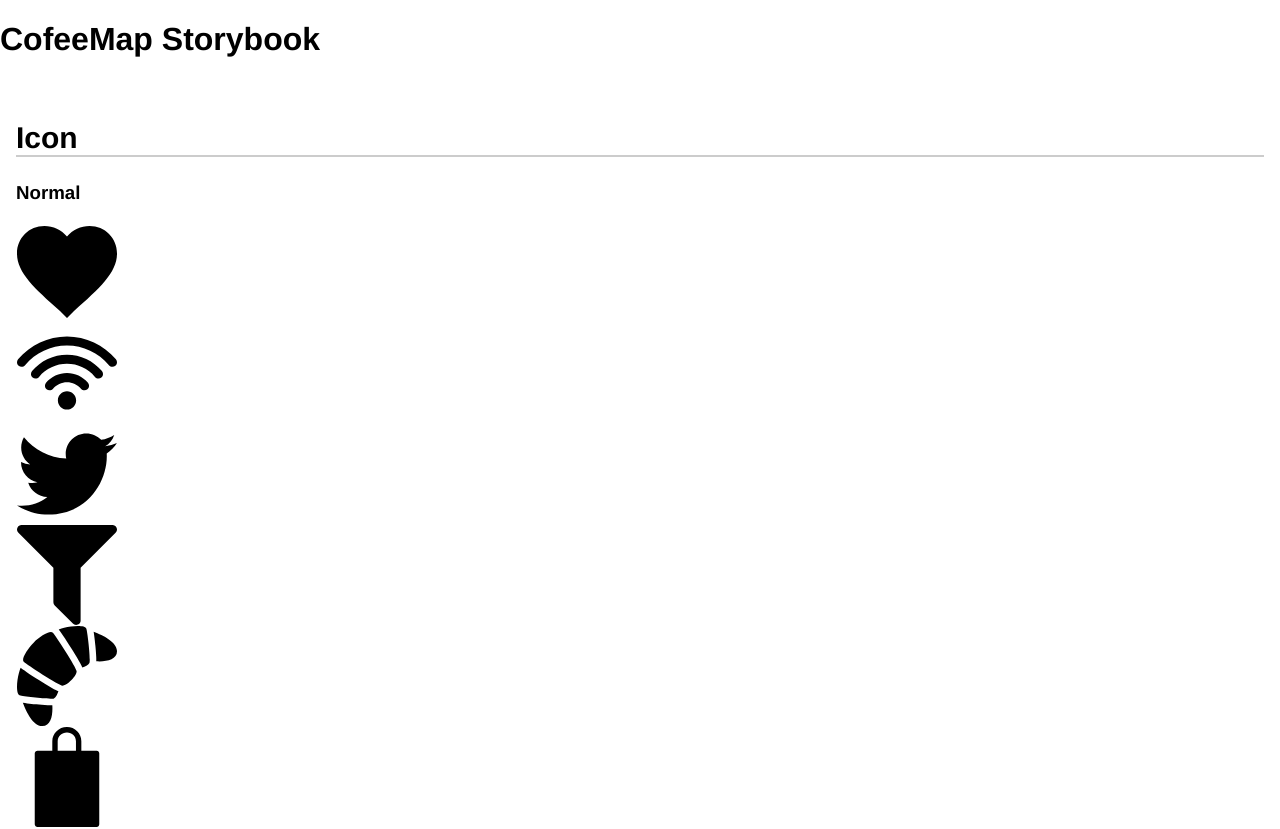
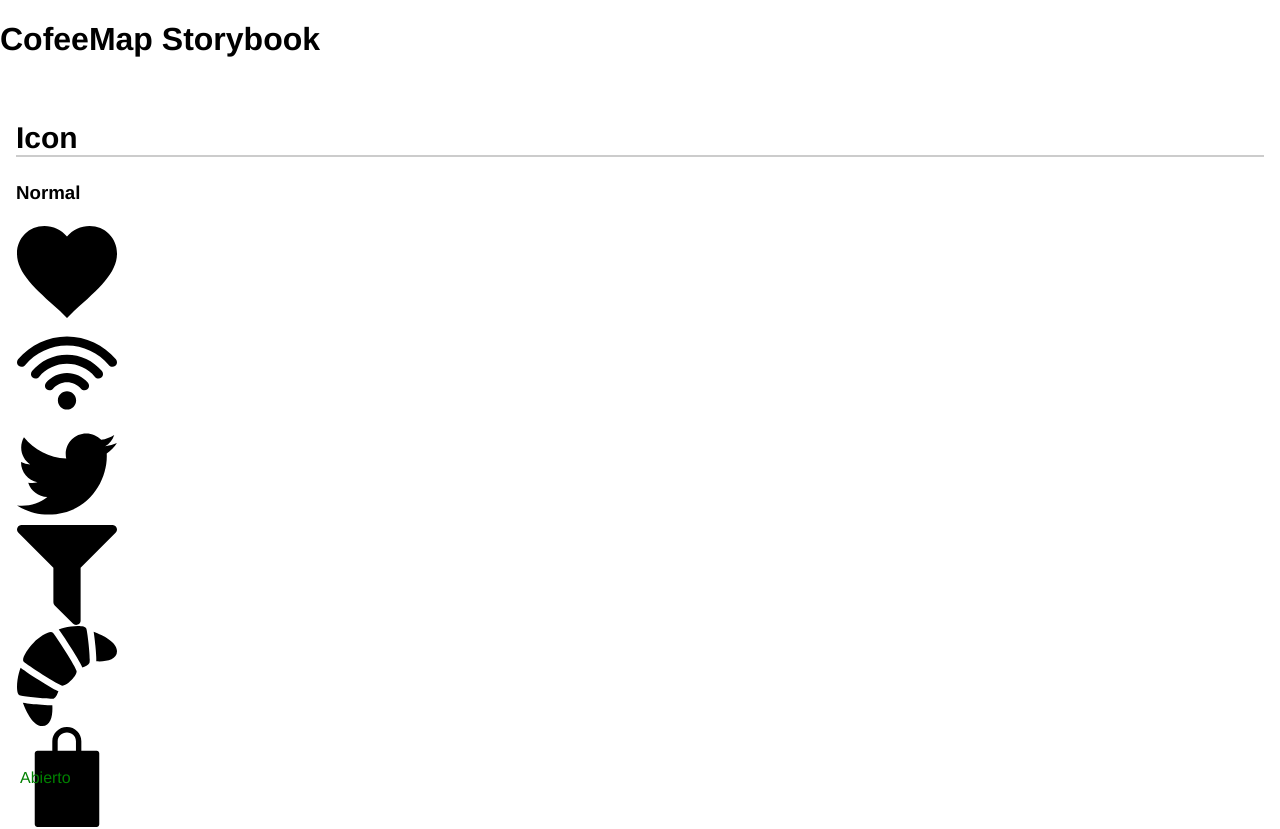
Before and after one commit to chicasprogramando/coffeemap, a Vue app: page /storybook in a window 1280 px wide. Shown: the top 829 px of the page. Built offline with nearby package versions, Linux system fonts and the light colour scheme.

Commit message:
smaller VisualSliderItem

```diff
--- a/src/components/VisualSliderItem/VisualSliderItem.Vue
+++ b/src/components/VisualSliderItem/VisualSliderItem.Vue
@@ -7,8 +7,8 @@
                     <p :class="$style.nombre">{{coffee.name}}</p>
                     <p>
                     <!--<span :class="$style.time">{{businessHours[0]}}-{{businessHours[1]}}hs</span>-->
-                <span :class="$style.green">Abierto</span></p>
-                <p :class="$style.address">{{coffee.address}}<br/><span>{{coffee.website}}</span></p>
+                    <span :class="$style.status">Abierto</span></p>
+                    <!--<p :class="$style.address">{{coffee.address}}<br/><span>{{coffee.website}}</span></p>-->
                 </div>
                 <div :class="$style['rating-button']">
                     <visual-rating :class="$style.rating" :value="coffee.rating"></visual-rating>
@@ -19,94 +19,93 @@
 </template>
 
 <script>
-  import VueTypes from 'vue-types';
-  import ButtonGeneral from '../ButtonGeneral/ButtonGeneral.vue';
-  import VisualRating from '../VisualRating/VisualRating.vue';
+import VueTypes from "vue-types";
+import ButtonGeneral from "../ButtonGeneral/ButtonGeneral.vue";
+import VisualRating from "../VisualRating/VisualRating.vue";
 
 export default {
   name: "VisualSliderItem",
-    components:{
+  components: {
     VisualRating,
-        ButtonGeneral,
+    ButtonGeneral
   },
-    props:{
-        coffee: VueTypes.object,
+  props: {
+    coffee: VueTypes.object
 
     /*businessHours: VueTypes.arrayOf(Number),*/
   },
   data() {
-        return {
-
-        };
+    return {};
   },
   methods: {
-        handleClick(coffee){
+    handleClick(coffee) {
       console.log(`You clicked: ${coffee.name}`);
-            console.log('Path click #1');
+      console.log("Path click #1");
       this.$emit("itemClick", coffee);
     }
-    },
   }
-
-
+};
 </script>
 
 <style module>
 @import "../../styles/variables.css";
-.slider{
+.slider {
   background-color: white;
   width: 250px;
   height: 190px;
   border-radius: 30px;
   overflow: hidden;
-
-}
-.image{
-    background-image: url('../../assets/cafevisualslideitem.jpg');
-    height:80px;
-
-}
-.info{
-    line-height: 17px;
-    padding-left: 15px;
-    width:220px;
 }
 
-.columns{
-    display:flex;
+.image {
+  background-image: url("../../assets/cafevisualslideitem.jpg");
+  height: 80px;
+}
+.info {
+  line-height: 15px;
+  padding-left: 20px;
+  width: 120px;
+  display: flex;
+  flex-direction: column;
+}
+
+.columns {
+  display: flex;
   flex-direction: row;
-    justify-content:center;
+  justify-content: space-between;
 }
-.rating-button{
-    width:100px;
+.rating-button {
+  width: 100px;
 }
-.green{
-    color:green;
+.status {
+  color: green;
+  position:absolute;
+  bottom:15px;
+  left:20px;
 }
-.address{
-    color:grey;
-    font-size:13px;
+.address {
+  color: grey;
+  font-size: 13px;
 }
-.time{
+.time {
   font-weight: bold;
-    color:black;
-    font-size:13px;
+  color: black;
+  font-size: 13px;
   margin-right: 5px;
 }
-.nombre{
-    color:rgb(121,113,217);
-    font-size:20px;
-    font-weight:bold ;
+.nombre {
+  color: rgb(121, 113, 217);
+  font-size: 16px;
+  font-weight: bold;
   line-height: 22px;
-
 }
-.rating{
+.rating {
   margin-top: 15px;
-    margin-bottom: 70px;
-    margin-right:30px;
+  margin-bottom: 40px;
+  margin-right: 15px;
 }
-.seemore{
-    width:80px;
-    margin-right:20px;
+.seemore {
+  width: 80px;
+  margin-right: 20px;
 }
 </style>
```
Lines whose indentation alone changed are shown as unchanged.
